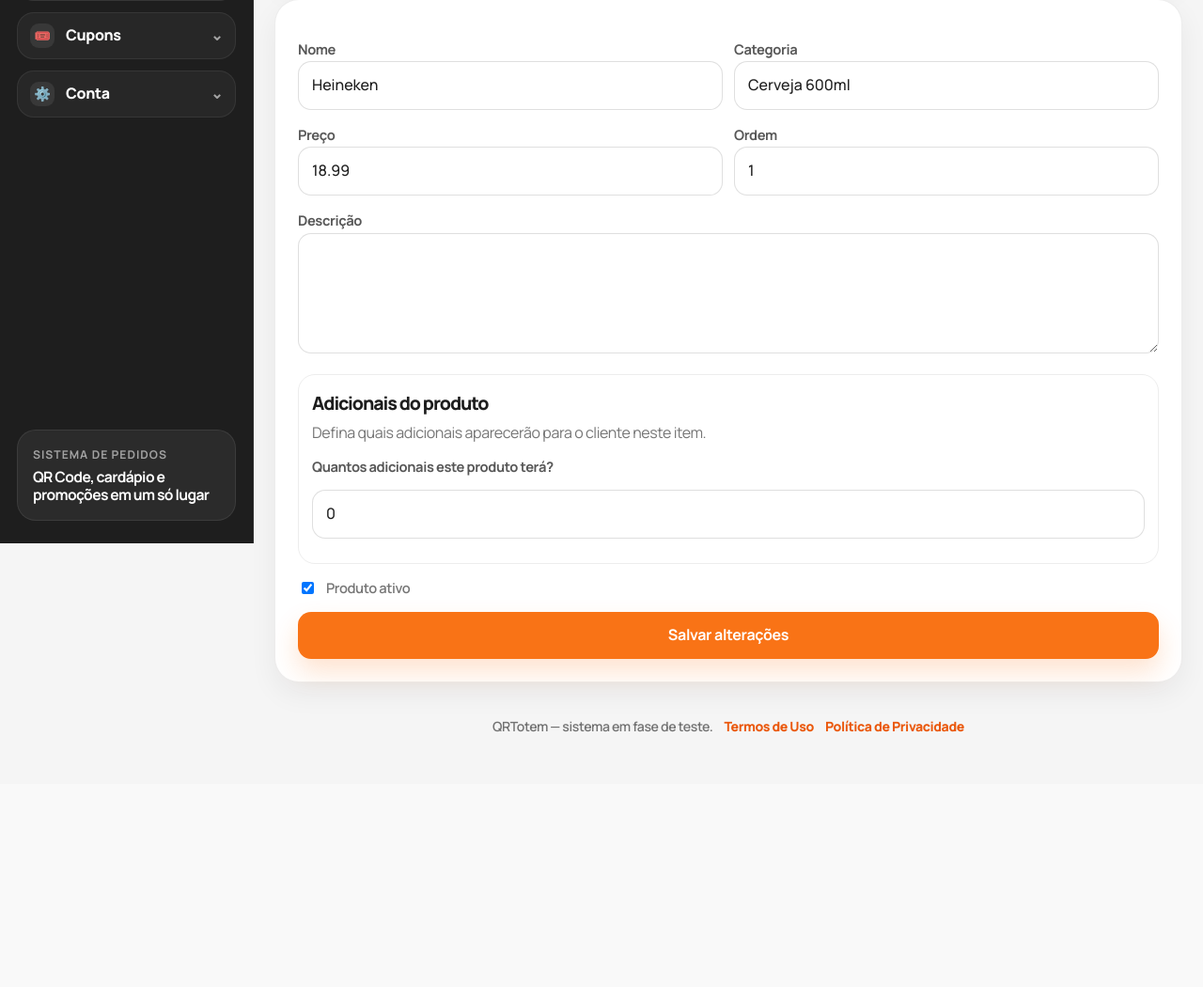
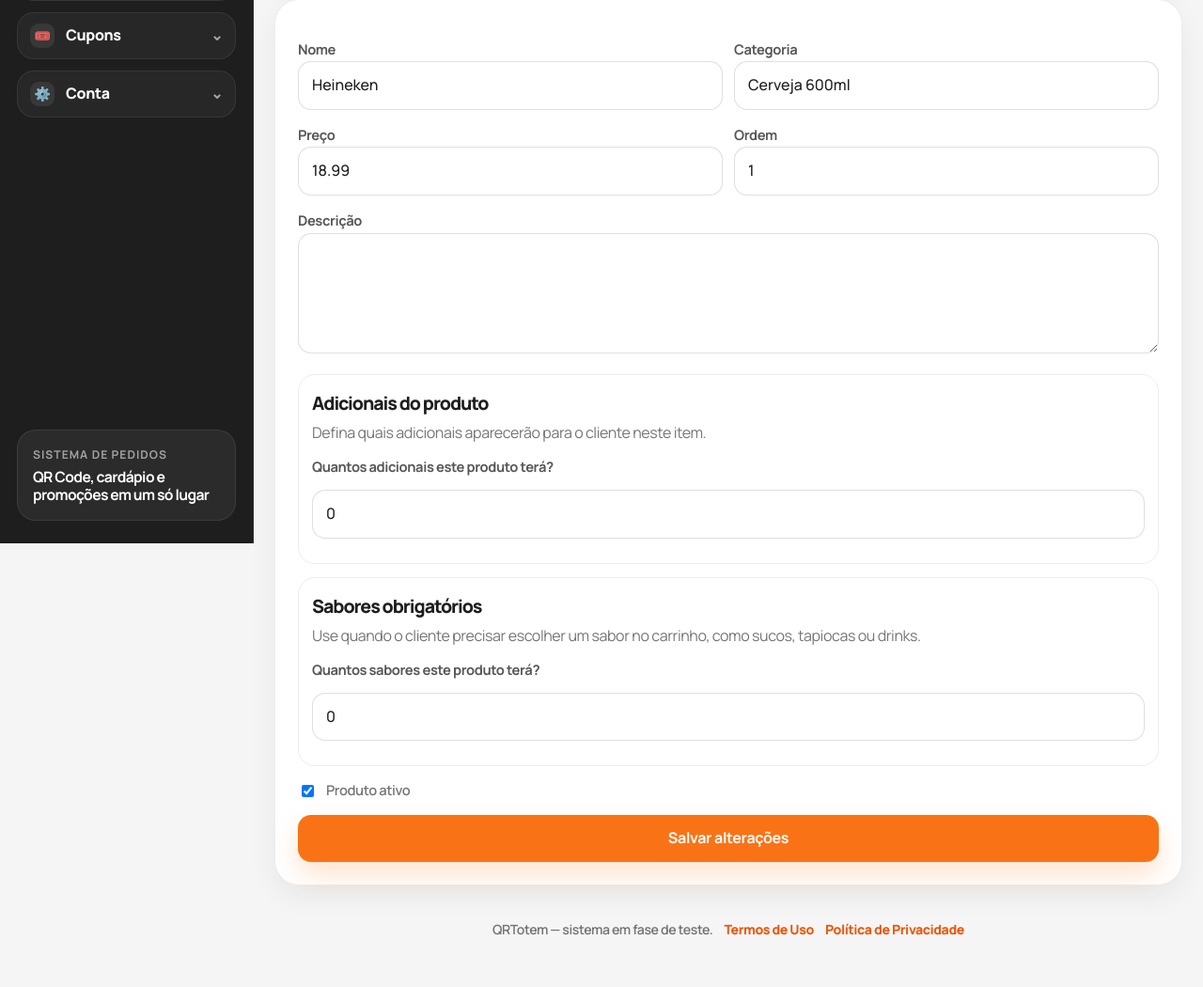
Before and after one commit to camisagilberto/restaurante, a Flask app: page /admin/produtos/1/editar in a window 1280 px wide. Shown: the part 222-1272 px from the top of the page at 94% size. Before the commit the page ends 1001 px from the top, so only its background shows below. Run offline with Flask 3, Linux system fonts and the light colour scheme; the visitor is signed in with stand-in values (Sample User, id 1); data comes from the database, SQL or seed files in the repository; data that the repository does not hold is empty.

Commit message:
Update product_form.html

```diff
--- a/app/templates/admin/product_form.html
+++ b/app/templates/admin/product_form.html
@@ -64,6 +64,29 @@
         {% endfor %}
       </div>
     </section>
+
+    <section class="product-addon-editor" data-product-flavor-editor>
+      <div class="section-heading section-heading--compact">
+        <div>
+          <h3>Sabores obrigatórios</h3>
+          <p class="muted">Use quando o cliente precisar escolher um sabor no carrinho, como sucos, tapiocas ou drinks.</p>
+        </div>
+      </div>
+
+      <label>Quantos sabores este produto terá?</label>
+      <input type="number" name="flavor_count" min="0" max="20" value="{{ flavors|length if flavors else 0 }}" data-flavor-count>
+
+      <div class="product-addon-editor-list" data-flavor-list>
+        {% for flavor in flavors %}
+          <div class="product-addon-editor-row" data-flavor-row>
+            <div>
+              <label>Sabor {{ loop.index }}</label>
+              <input type="text" name="flavor_label_{{ loop.index }}" value="{{ flavor['label'] }}" placeholder="Ex.: Abacaxi">
+            </div>
+          </div>
+        {% endfor %}
+      </div>
+    </section>
     <label class="check-inline"><input type="checkbox" name="active" {% if product['active'] %}checked{% endif %}> Produto ativo</label>
     <button type="submit" class="btn btn-primary">Salvar alterações</button>
   </form>
```
